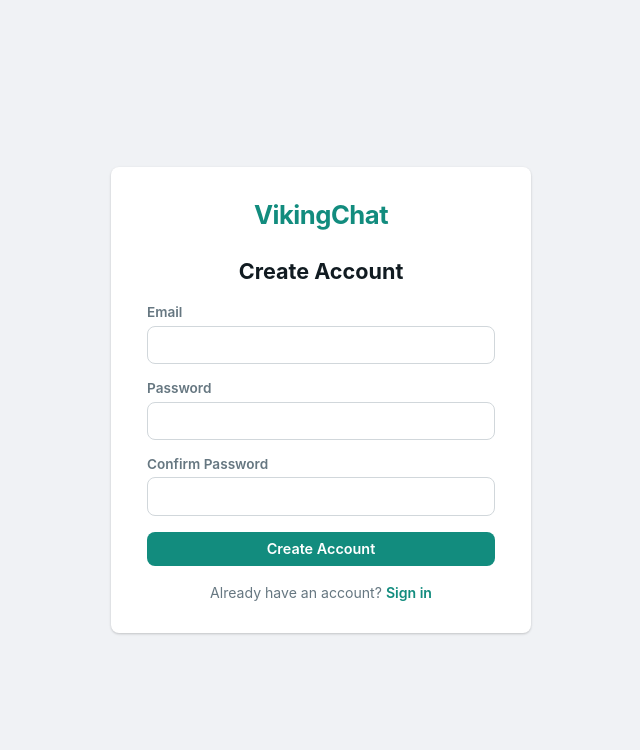
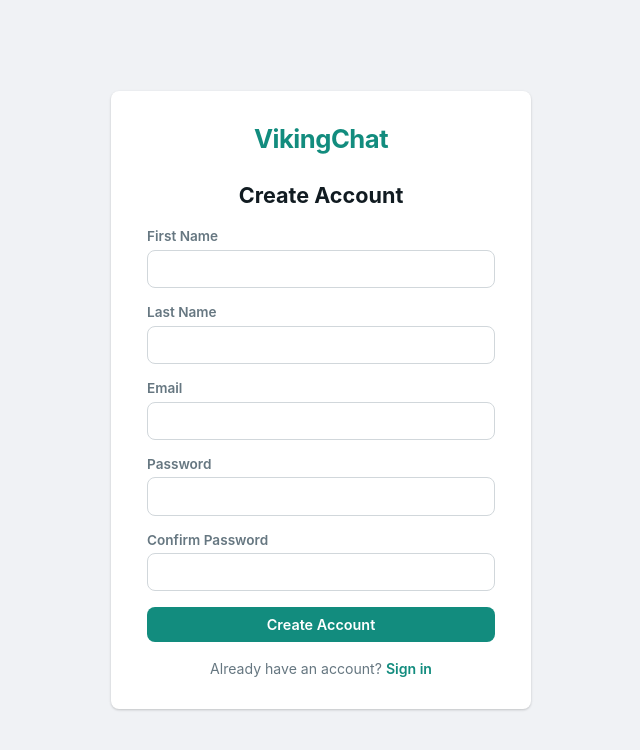
Before and after one commit to valentebp/cs314_chatapp, a React (Vite) app in the folder frontend/: page /register in a window 1280 px wide. Shown: the top 750 px of the page, without its empty margins (319-959 px from the left). Built offline with nearby package versions, Linux system fonts and the light colour scheme; no server answers; the HTML template or start-up script is replaced by a standard one.

Commit message:
feat: align auth flow with backend JWT and user model (firstName/lastName)

```diff
--- a/frontend/src/components/auth/RegisterForm.tsx
+++ b/frontend/src/components/auth/RegisterForm.tsx
@@ -8,6 +8,8 @@ const RegisterForm = () => {
   const navigate = useNavigate();
 
   const [formData, setFormData] = useState({
+    firstName: '',
+    lastName: '',
     email: '',
     password: '',
     confirmPassword: '',
@@ -25,6 +27,7 @@ const RegisterForm = () => {
     if (!formData.email.trim()) return 'Email is required.';
     if (formData.password.length < 6) return 'Password must be at least 6 characters.';
     if (formData.password !== formData.confirmPassword) return 'Passwords do not match.';
+    if (!formData.firstName.trim()) return 'First name is required.';
     return null;
   };
 
@@ -40,11 +43,9 @@ const RegisterForm = () => {
 
     setIsSubmitting(true);
     try {
-      // Do not send confirmPassword to the server.
       const { confirmPassword, ...payload } = formData;
       await signup(payload);
-      // New users go to profile setup.
-      navigate('/profile');
+      navigate('/home');
     } catch (err) {
       const serverMessage = err.response?.data?.message;
       setError(serverMessage || 'Registration failed. Please try again.');
@@ -58,6 +59,37 @@ const RegisterForm = () => {
       <h1 className="auth-form__title">Create Account</h1>
 
       <ErrorMessage message={error} />
+
+      <div className="form-group">
+        <label htmlFor="firstName" className="form-label">
+          First Name
+        </label>
+        <input
+          id="firstName"
+          type="text"
+          name="firstName"
+          className="form-input"
+          value={formData.firstName}
+          onChange={handleChange}
+          autoComplete="given-name"
+          required
+        />
+      </div>
+
+      <div className="form-group">
+        <label htmlFor="lastName" className="form-label">
+          Last Name
+        </label>
+        <input
+          id="lastName"
+          type="text"
+          name="lastName"
+          className="form-input"
+          value={formData.lastName}
+          onChange={handleChange}
+          autoComplete="family-name"
+        />
+      </div>
 
       <div className="form-group">
         <label htmlFor="email" className="form-label">
--- a/frontend/src/components/profile/ProfileForm.tsx
+++ b/frontend/src/components/profile/ProfileForm.tsx
@@ -3,29 +3,22 @@ import { useAuth } from '../../context/AuthContext';
 import ErrorMessage from '../shared/ErrorMessage';
 import AvatarDisplay from './AvatarDisplay';
 
-/**
- * Form for viewing and editing the current user's profile.
- * onSaved() is called after a successful update.
- */
 const ProfileForm = ({ onSaved }) => {
   const { user, updateProfile } = useAuth();
 
   const [formData, setFormData] = useState({
-    displayName: '',
-    bio: '',
-    profilePic: '',
+    firstName: '',
+    lastName: '',
   });
   const [error, setError] = useState('');
   const [successMessage, setSuccessMessage] = useState('');
   const [isSubmitting, setIsSubmitting] = useState(false);
 
-  // Pre-populate the form with existing user data.
   useEffect(() => {
     if (user) {
       setFormData({
-        displayName: user.displayName || user.firstName || '',
-        bio: user.bio || '',
-        profilePic: user.profilePic || '',
+        firstName: user.firstName || '',
+        lastName: user.lastName || '',
       });
     }
   }, [user]);
@@ -42,8 +35,8 @@ const ProfileForm = ({ onSaved }) => {
     setError('');
     setSuccessMessage('');
 
-    if (!formData.displayName.trim()) {
-      setError('Display name is required.');
+    if (!formData.firstName.trim()) {
+      setError('First name is required.');
       return;
     }
 
@@ -60,12 +53,12 @@ const ProfileForm = ({ onSaved }) => {
     }
   };
 
-  const displayName = formData.displayName || user?.displayName || '';
+  const displayName = [formData.firstName, formData.lastName].filter(Boolean).join(' ');
 
   return (
     <form className="profile-form" onSubmit={handleSubmit} noValidate>
       <div className="profile-form__avatar">
-        <AvatarDisplay src={formData.profilePic} name={displayName} size="large" />
+        <AvatarDisplay src={null} name={displayName} size="large" />
       </div>
 
       <ErrorMessage message={error} />
@@ -77,15 +70,15 @@ const ProfileForm = ({ onSaved }) => {
       )}
 
       <div className="form-group">
-        <label htmlFor="displayName" className="form-label">
-          Display Name <span className="required">*</span>
+        <label htmlFor="firstName" className="form-label">
+          First Name <span className="required">*</span>
         </label>
         <input
-          id="displayName"
+          id="firstName"
           type="text"
-          name="displayName"
+          name="firstName"
           className="form-input"
-          value={formData.displayName}
+          value={formData.firstName}
           onChange={handleChange}
           maxLength={50}
           required
@@ -93,33 +86,17 @@ const ProfileForm = ({ onSaved }) => {
       </div>
 
       <div className="form-group">
-        <label htmlFor="bio" className="form-label">
-          Bio
-        </label>
-        <textarea
-          id="bio"
-          name="bio"
-          className="form-input form-input--textarea"
-          value={formData.bio}
-          onChange={handleChange}
-          maxLength={160}
-          rows={3}
-          placeholder="Tell people a little about yourself..."
-        />
-      </div>
-
-      <div className="form-group">
-        <label htmlFor="profilePic" className="form-label">
-          Profile Picture URL
+        <label htmlFor="lastName" className="form-label">
+          Last Name
         </label>
         <input
-          id="profilePic"
-          type="url"
-          name="profilePic"
+          id="lastName"
+          type="text"
+          name="lastName"
           className="form-input"
-          value={formData.profilePic}
+          value={formData.lastName}
           onChange={handleChange}
-          placeholder="https://example.com/photo.jpg"
+          maxLength={50}
         />
       </div>
 
--- a/frontend/src/context/AuthContext.tsx
+++ b/frontend/src/context/AuthContext.tsx
@@ -6,29 +6,31 @@ const AuthContext = createContext(null);
 
 export const AuthProvider = ({ children }) => {
   const [user, setUser] = useState(null);
-  // loading is true while we are checking the session on mount.
   const [loading, setLoading] = useState(true);
 
-  // On mount, try to restore an existing session from the server cookie.
+  // On mount, restore session from stored JWT token.
   useEffect(() => {
+    const token = localStorage.getItem('token');
+    if (!token) {
+      setLoading(false);
+      return;
+    }
     api
-      .get('/api/auth/userinfo')
+      .get('/api/auth/profile')
       .then((res) => {
         setUser(res.data);
-        // Reconnect socket if session is already active.
-        const socketUrl = import.meta.env?.VITE_SOCKET_URL ?? import.meta.env?.VITE_API_URL ?? '';
-        if (socketUrl) socketService.connect(socketUrl);
+        _connectSocket();
       })
       .catch(() => {
-        // No active session — stay logged out.
+        localStorage.removeItem('token');
         setUser(null);
       })
       .finally(() => setLoading(false));
   }, []);
 
   const signup = async (data) => {
-    const res = await api.post('/api/auth/signup', data);
-    // Normalise: backend may return { user: {...} } or the user object directly.
+    const res = await api.post('/api/auth/register', data);
+    localStorage.setItem('token', res.data.token);
     const userData = res.data.user ?? res.data;
     setUser(userData);
     _connectSocket();
@@ -37,6 +39,7 @@ export const AuthProvider = ({ children }) => {
 
   const login = async (credentials) => {
     const res = await api.post('/api/auth/login', credentials);
+    localStorage.setItem('token', res.data.token);
     const userData = res.data.user ?? res.data;
     setUser(userData);
     _connectSocket();
@@ -47,26 +50,23 @@ export const AuthProvider = ({ children }) => {
     try {
       await api.post('/api/auth/logout');
     } finally {
+      localStorage.removeItem('token');
       setUser(null);
       socketService.disconnect();
     }
   };
 
   const updateProfile = async (profileData) => {
-    const res = await api.post('/api/auth/update-profile', profileData);
+    const res = await api.patch('/api/auth/profile', profileData);
     const userData = res.data.user ?? res.data;
     setUser(userData);
     return userData;
   };
 
-  /**
-   * Returns true when the user has completed their profile.
-   * Adjust this check to match what your backend considers a complete profile.
-   * Common check: displayName or firstName must be set.
-   */
+  // Profile is complete once firstName is set (required at registration).
   const isProfileComplete = (u = user) => {
     if (!u) return false;
-    return Boolean(u.displayName || u.firstName);
+    return Boolean(u.firstName);
   };
 
   const _connectSocket = () => {
```
Also changed, not shown: 1 other file (tests, documents, lock files or other folders).
